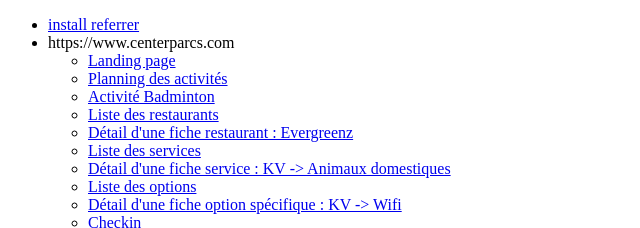
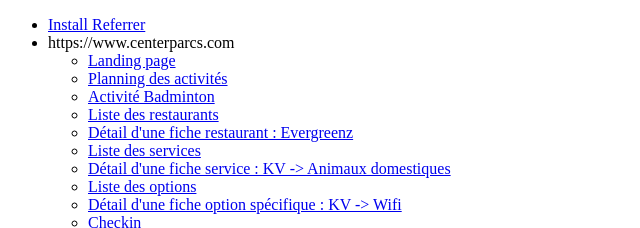
Before and after one commit to vhoen/vhoen.github.io, a plain HTML site: page links.html in a window 1280 px wide. Shown: the top 228 px of the page, 0-640 px from the left. Drawn offline with Linux system fonts and the light colour scheme.

Commit message:
minor update

```diff
--- a/links.html
+++ b/links.html
@@ -10,7 +10,7 @@
 <body>
 
 <ul>
-		<li><a href="https://pvcp.page.link/?link=https://www.pierreetvacances.com/precheckin/da39a3ee5e6b4b0&apn=com.planet.planetpv.debug">install referrer</a></li>
+		<li><a href="https://pvcp.page.link/?link=https://www.pierreetvacances.com/precheckin/da39a3ee5e6b4b0&apn=com.planet.planetpv.debug">Install Referrer</a></li>
 		<li>https://www.centerparcs.com
 			<ul>
 				<li>
```
